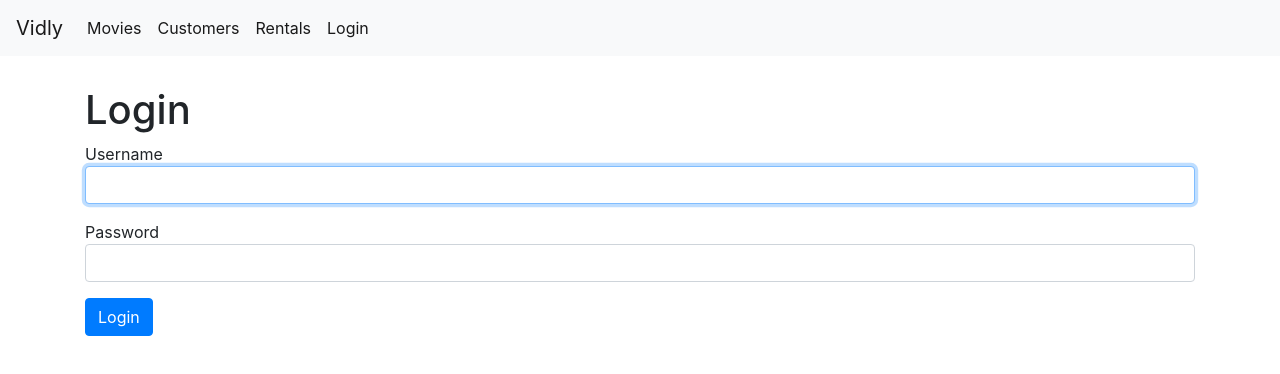
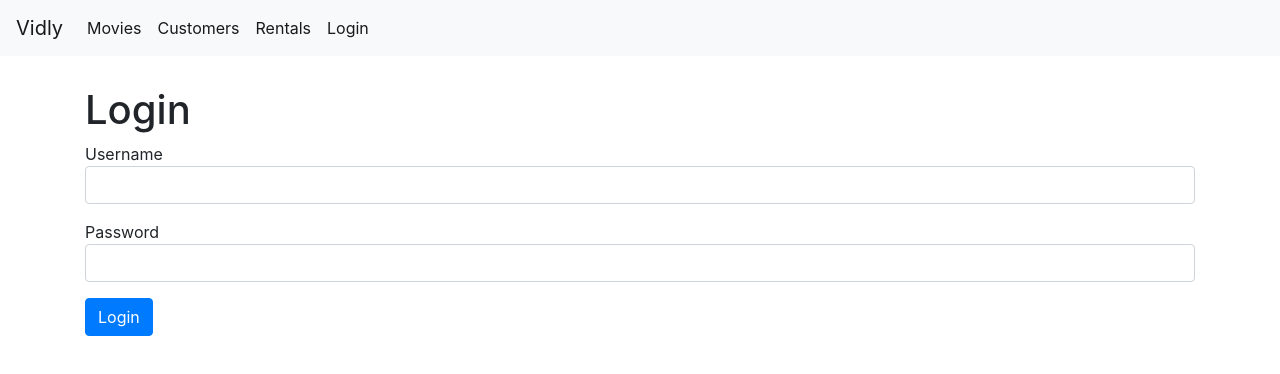
Before and after one commit to Stoltmeister/Vidly_Tutorial, a React (Create React App) app: page /login in a window 1280 px wide. Shown: the top 374 px of the page. Built offline with nearby package versions, Linux system fonts and the light colour scheme.

Commit message:
Basic form validation with real time user warnings implemented, about to refactor to make it more scalable etc

```diff
--- /dev/null
+++ b/src/components/common/input.jsx
@@ -0,0 +1,21 @@
+import React, { Component } from "react";
+
+const Input = ({ name, label, value, onChange, error }) => {
+  return (
+    <div className="form-group">
+      <label htmlFor={name} />
+      {label}
+      <input
+        value={value}
+        onChange={onChange}
+        id={name}
+        name={name}
+        type="text"
+        className="form-control"
+      />
+      {error && <div className="alert alert-danger">{error}</div>}
+    </div>
+  );
+};
+
+export default Input;
--- a/src/components/loginForm.jsx
+++ b/src/components/loginForm.jsx
@@ -1,37 +1,82 @@
 import React, { Component } from "react";
+import Input from "./common/input";
 
 class LoginForm extends Component {
-  username = React.createRef();
+  state = {
+    account: { username: "", password: "" },
+    errors: {
+      //username: "Username is required."
+    }
+  };
+
+  validate = () => {
+    const errors = {};
+
+    const { account } = this.state;
+    if (account.username.trim() === "")
+      errors.username = "Username is required.";
+    if (account.password.trim() === "")
+      errors.password = "Password is required.";
+
+    return Object.keys(errors).length === 0 ? null : errors;
+  };
 
   handleSubmit = e => {
     e.preventDefault();
 
+    const errors = this.validate();
+    this.setState({ errors: errors || {} });
+    if (errors) return;
+
     // Call the server
-    const username = this.username.current.value;
-    console.log("Submitted");
+  };
+
+  validateProperty = ({ name, value }) => {
+    if (name === "username") {
+      if (value.trim() === "") return "Username is required.";
+      // ...
+    }
+    if (name === "password") {
+      if (value.trim() === "") return "Password is required.";
+      // ...
+    }
+  };
+
+  handleChange = ({ currentTarget: input }) => {
+    const errors = { ...this.state.errors };
+    const errorMessage = this.validateProperty(input);
+
+    if (errorMessage) errors[input.name] = errorMessage;
+    else delete errors[input.name];
+
+    const account = { ...this.state.account };
+    account[input.name] = input.value;
+
+    this.setState({ account, errors });
   };
 
   render() {
+    const { account, errors } = this.state;
+
     return (
       <div>
         <h1>Login</h1>
         <form onSubmit={this.handleSubmit}>
-          <div className="form-group">
-            <label htmlFor="username" />
-            Username
-            <input
-              autoFocus
-              ref={this.username}
-              id="username"
-              type="text"
-              className="form-control"
-            />
-          </div>
-          <div className="form-group">
-            <label htmlFor="password" />
-            Password
-            <input id="password" type="text" className="form-control" />
-          </div>
+          <Input
+            name="username"
+            value={account.username}
+            label="Username"
+            onChange={this.handleChange}
+            error={errors.username}
+          />
+          <Input
+            name="password"
+            value={account.password}
+            label="Password"
+            onChange={this.handleChange}
+            error={errors.password}
+          />
+
           <button className="btn btn-primary">Login</button>
         </form>
       </div>
```
